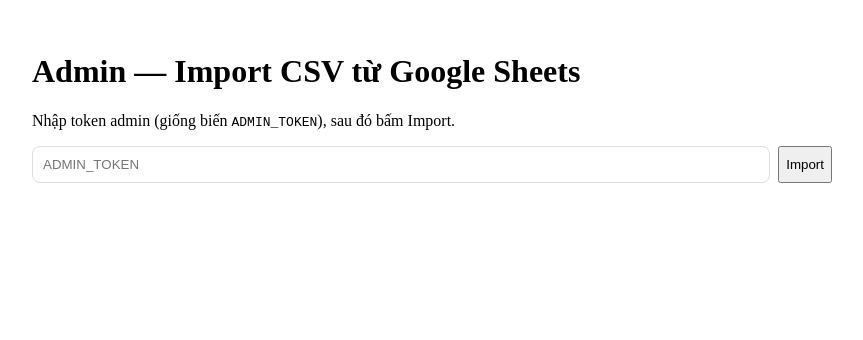
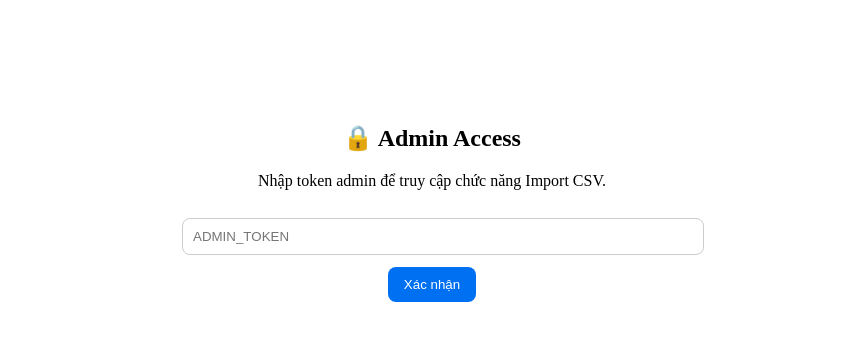
Before and after one commit to hoanv2192000/logistics-tracking, a Next.js app: page /admin in a window 1280 px wide. Shown: the top 340 px of the page, without its empty margins (208-1071 px from the left). Built offline with nearby package versions, Linux system fonts and the light colour scheme.

Commit message:
feat(admin): protect /admin with token verification

```diff
--- a/src/app/admin/page.tsx
+++ b/src/app/admin/page.tsx
@@ -15,19 +15,40 @@
   | { ok: false; error: string };
 
 export default function AdminPage() {
-  const [token, setToken] = useState<string>("");
-  const [loading, setLoading] = useState<boolean>(false);
+  const [token, setToken] = useState("");
+  const [isAuthorized, setIsAuthorized] = useState(false);
+  const [loading, setLoading] = useState(false);
   const [result, setResult] = useState<ImportResponse | null>(null);
   const [error, setError] = useState<string | null>(null);
 
   useEffect(() => {
     const t = localStorage.getItem("lt_admin_token");
-    if (t) setToken(t);
+    if (t) {
+      setToken(t);
+      verifyToken(t);
+    }
   }, []);
 
   function saveToken(t: string) {
     setToken(t);
     localStorage.setItem("lt_admin_token", t);
+  }
+
+  // 🔐 xác thực token bằng cách thử gọi API
+  async function verifyToken(t: string) {
+    try {
+      const res = await fetch("/api/admin/import", {
+        method: "POST",
+        headers: { "x-admin-token": t },
+      });
+      const json: ImportResponse = await res.json();
+      if (json.ok || res.status === 401) {
+        // chỉ cần không lỗi network => hợp lệ hoặc sẽ bị Unauthorized
+        if (res.status !== 401) setIsAuthorized(true);
+      }
+    } catch {
+      setIsAuthorized(false);
+    }
   }
 
   async function doImport() {
@@ -40,11 +61,8 @@
         headers: { "x-admin-token": token },
       });
       const json: ImportResponse = await res.json();
-      if (!res.ok) {
-        setError((json as { error?: string }).error ?? "Import failed");
-      } else {
-        setResult(json);
-      }
+      if (!res.ok) setError((json as { error?: string }).error ?? "Import failed");
+      else setResult(json);
     } catch (e) {
       const msg = e instanceof Error ? e.message : "Network error";
       setError(msg);
@@ -53,30 +71,58 @@
     }
   }
 
-  return (
-    <main style={{ padding: 24, maxWidth: 800, margin: "0 auto" }}>
-      <h1>Admin — Import CSV từ Google Sheets</h1>
-      <p>Nhập token admin (giống biến <code>ADMIN_TOKEN</code>), sau đó bấm Import.</p>
-
-      <div style={{ display: "flex", gap: 8, marginTop: 12 }}>
+  // 🔒 Nếu chưa xác thực thì chỉ hiện form nhập token
+  if (!isAuthorized) {
+    return (
+      <main style={{ padding: 24, maxWidth: 500, margin: "80px auto", textAlign: "center" }}>
+        <h2>🔒 Admin Access</h2>
+        <p>Nhập token admin để truy cập chức năng Import CSV.</p>
         <input
           value={token}
           onChange={(e) => saveToken(e.target.value)}
           placeholder="ADMIN_TOKEN"
-          style={{ flex: 1, padding: 10, border: "1px solid #ddd", borderRadius: 8 }}
+          style={{
+            width: "100%",
+            padding: 10,
+            border: "1px solid #ccc",
+            borderRadius: 8,
+            marginTop: 12,
+            marginBottom: 12,
+          }}
         />
-        <button onClick={doImport} disabled={loading}>
-          {loading ? "Đang import..." : "Import"}
+        <button
+          onClick={() => verifyToken(token)}
+          style={{
+            padding: "10px 16px",
+            borderRadius: 8,
+            border: "none",
+            background: "#0070f3",
+            color: "white",
+            cursor: "pointer",
+          }}
+        >
+          Xác nhận
         </button>
-      </div>
+      </main>
+    );
+  }
+
+  // ✅ Nếu xác thực đúng, hiển thị giao diện Import
+  return (
+    <main style={{ padding: 24, maxWidth: 800, margin: "0 auto" }}>
+      <h1>Admin — Import CSV từ Google Sheets</h1>
+      <p>Nhấn Import để đồng bộ dữ liệu từ Google Sheets lên Supabase.</p>
+
+      <button onClick={doImport} disabled={loading} style={{ padding: "10px 20px" }}>
+        {loading ? "Đang import..." : "Import"}
+      </button>
 
       {error && <p style={{ color: "crimson", marginTop: 12 }}>Lỗi: {error}</p>}
-
       {result && result.ok && (
         <div style={{ marginTop: 16 }}>
           <h3>Kết quả:</h3>
           <pre style={{ background: "#fafafa", padding: 12, border: "1px solid #eee", borderRadius: 8 }}>
-{JSON.stringify(result, null, 2)}
+{JSON.stringify(result.summary, null, 2)}
           </pre>
         </div>
       )}
```
